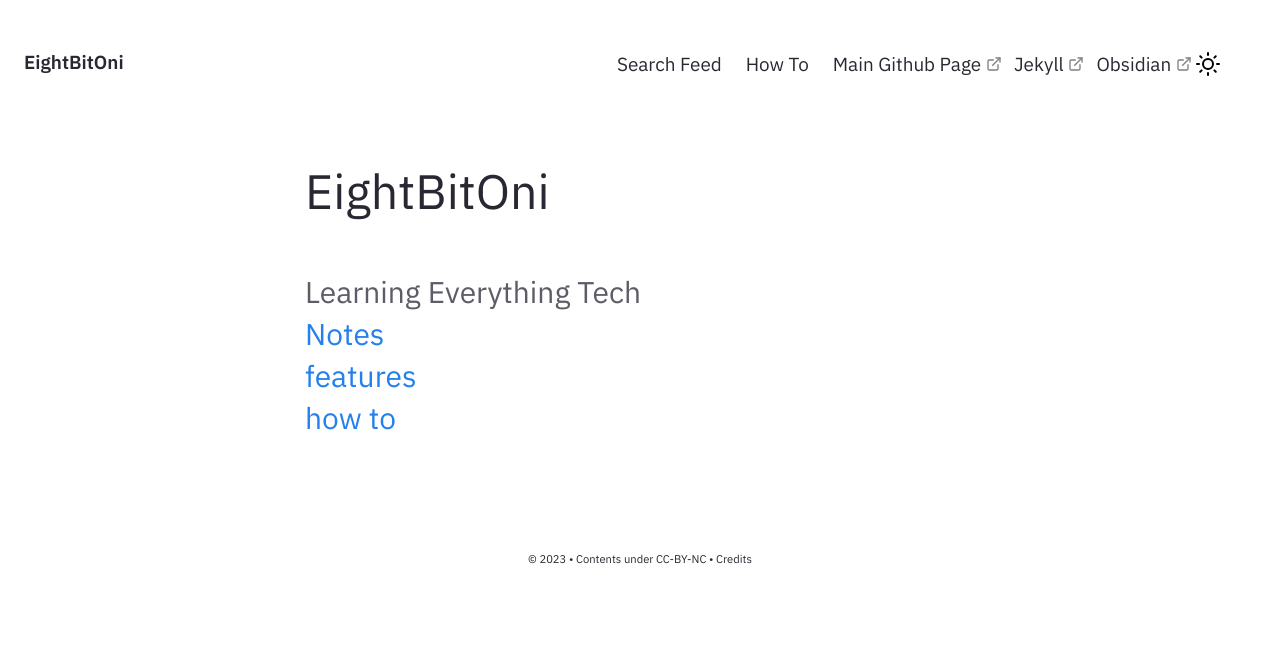
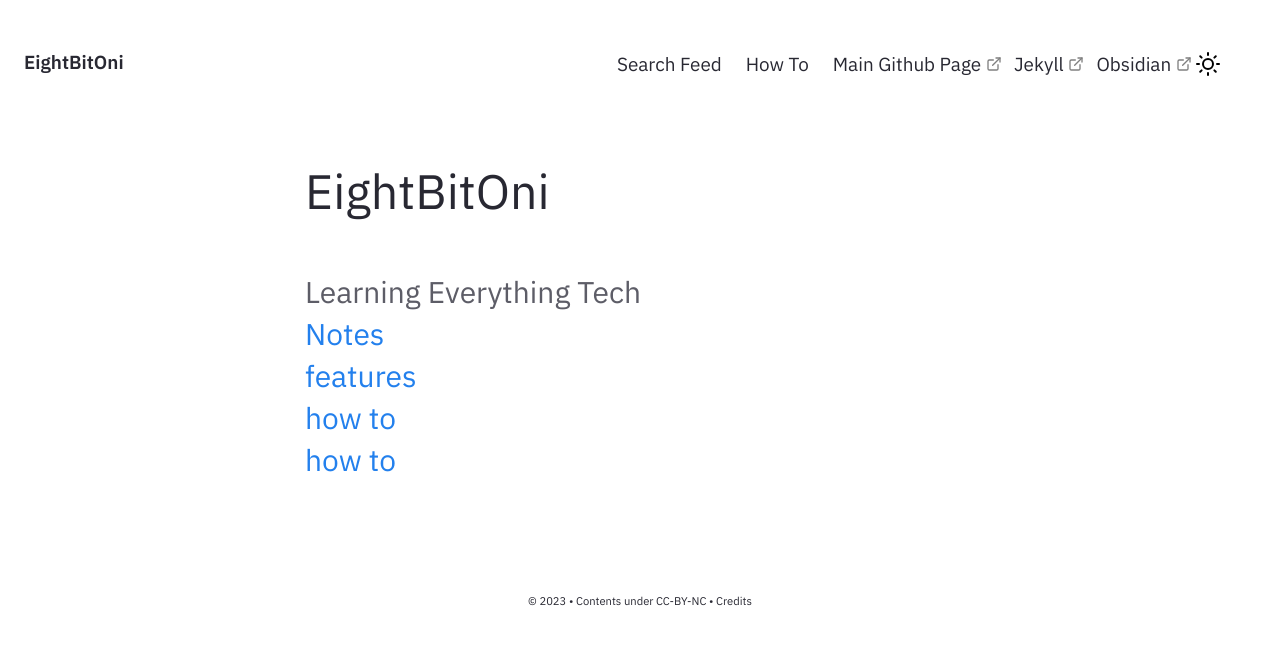
Before and after one commit to EightBitOni/git-old, a Jekyll site: the page built from pages/index.md, in a window 1280 px wide. Shown: the top 645 px of the page. Built offline with Jekyll 4.4.1, drawn with Linux system fonts in a browser that asks for light colours.

Commit message:
Update Homepage.html

```diff
--- a/_includes/Homepage.html
+++ b/_includes/Homepage.html
@@ -6,6 +6,7 @@
         <a href="{{'/notes' | relative_url}}"><br> Notes </a>
         <a href="{{'/post/features' | relative_url}}"><br> features </a>
         <a href="{{'/post/how-to' | relative_url}}"><br>how to</a>
+        <a href="{{'/notes/Recipies' | relative_url}}"><br>how to</a>
 
         </h3>
 </div> </div>
```
